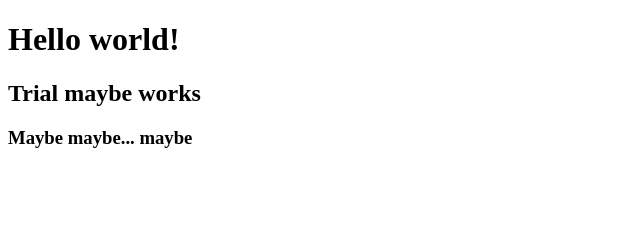
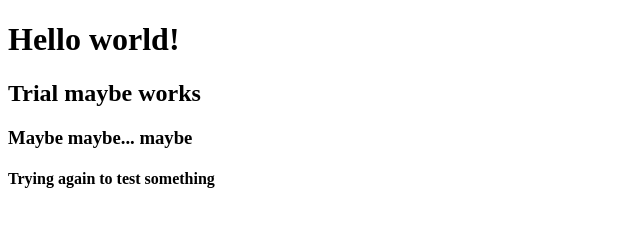
Before and after one commit to EloiseCresswell/EloiseCresswell, a plain HTML site: page index.html in a window 1280 px wide. Shown: the whole page, without its empty margins (0-640 px from the left). Drawn offline with Linux system fonts and the light colour scheme.

Commit message:
addition of h4 to trial

```diff
--- a/index.html
+++ b/index.html
@@ -9,5 +9,6 @@
     <h1> Hello world!</h1>
     <h2>Trial maybe works</h2>
     <h3>Maybe maybe... maybe</h3>
+    <h4>Trying again to test something</h4>
 </body>
 </html>
```
Also changed, not shown: 1 other file.
